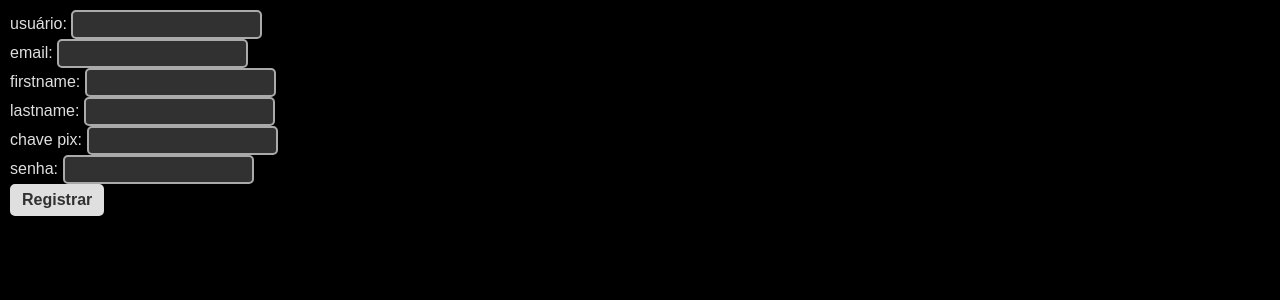
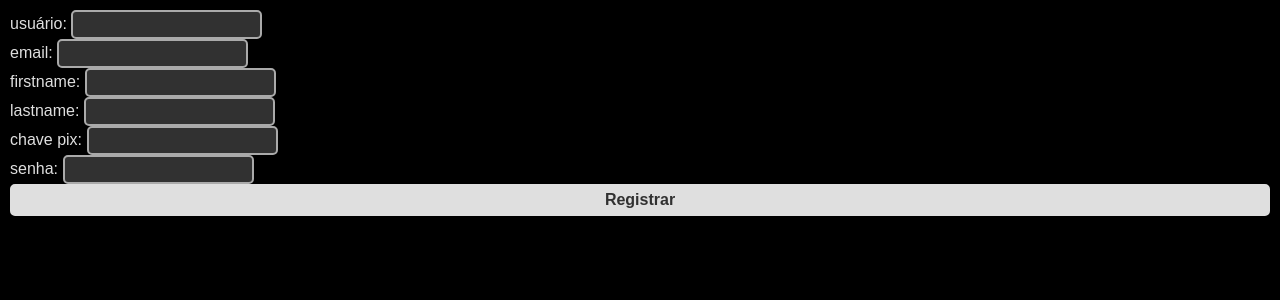
Before and after one commit to bhashimoto/raticate, a Django app: page /ratata/signup/ in a window 1280 px wide. Shown: the part 55-355 px from the top of the page. Run offline with Django 5.2, Linux system fonts and the light colour scheme; parts of the project's set-up code (start-up, migrations or seed data) failed here and were passed over.

Commit message:
changed form css

```diff
--- a/mysite/static/css/style.css
+++ b/mysite/static/css/style.css
@@ -57,6 +57,11 @@ ul {
 
 header {
 	text-align: center;
+}
+
+form {
+	display: flex;
+	flex-direction: column;
 }
 
 input, select {
```
